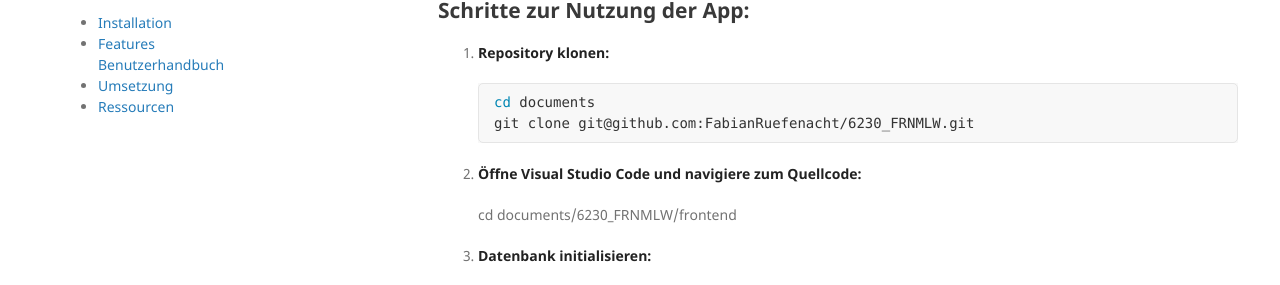
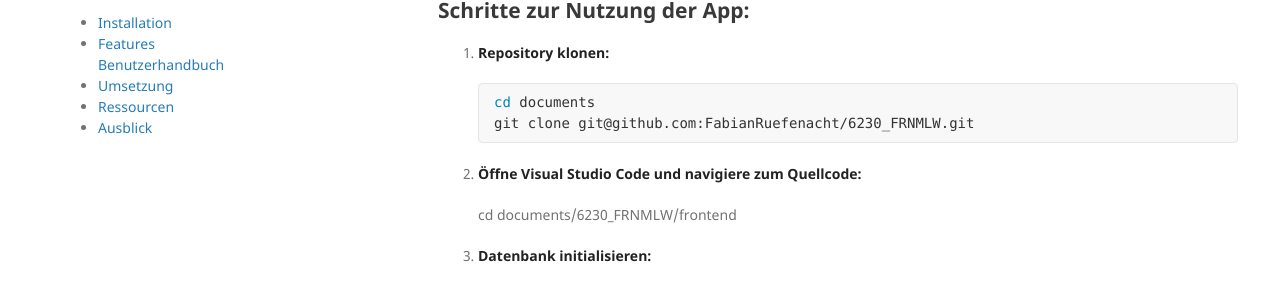
Before and after one commit to FabianRuefenacht/DEFVIS, a Jekyll site: the page built from docs/index.md, in a window 1280 px wide. Shown: the part 387-672 px from the top of the page. Built offline with Jekyll 4.4.1, drawn with Linux system fonts in a browser that asks for light colours; our own code applies the rules of GitHub Pages for plain Markdown files.

Commit message:
Update default.html

```diff
--- a/docs/_layouts/default.html
+++ b/docs/_layouts/default.html
@@ -52,6 +52,7 @@
             </li>
             <li><a href="#section4">Umsetzung</a></li>
             <li><a href="#section5">Ressourcen</a></li>
+            <li><a href="#section6">Ausblick</a></li>
           </ul>
         </nav>
 
```
